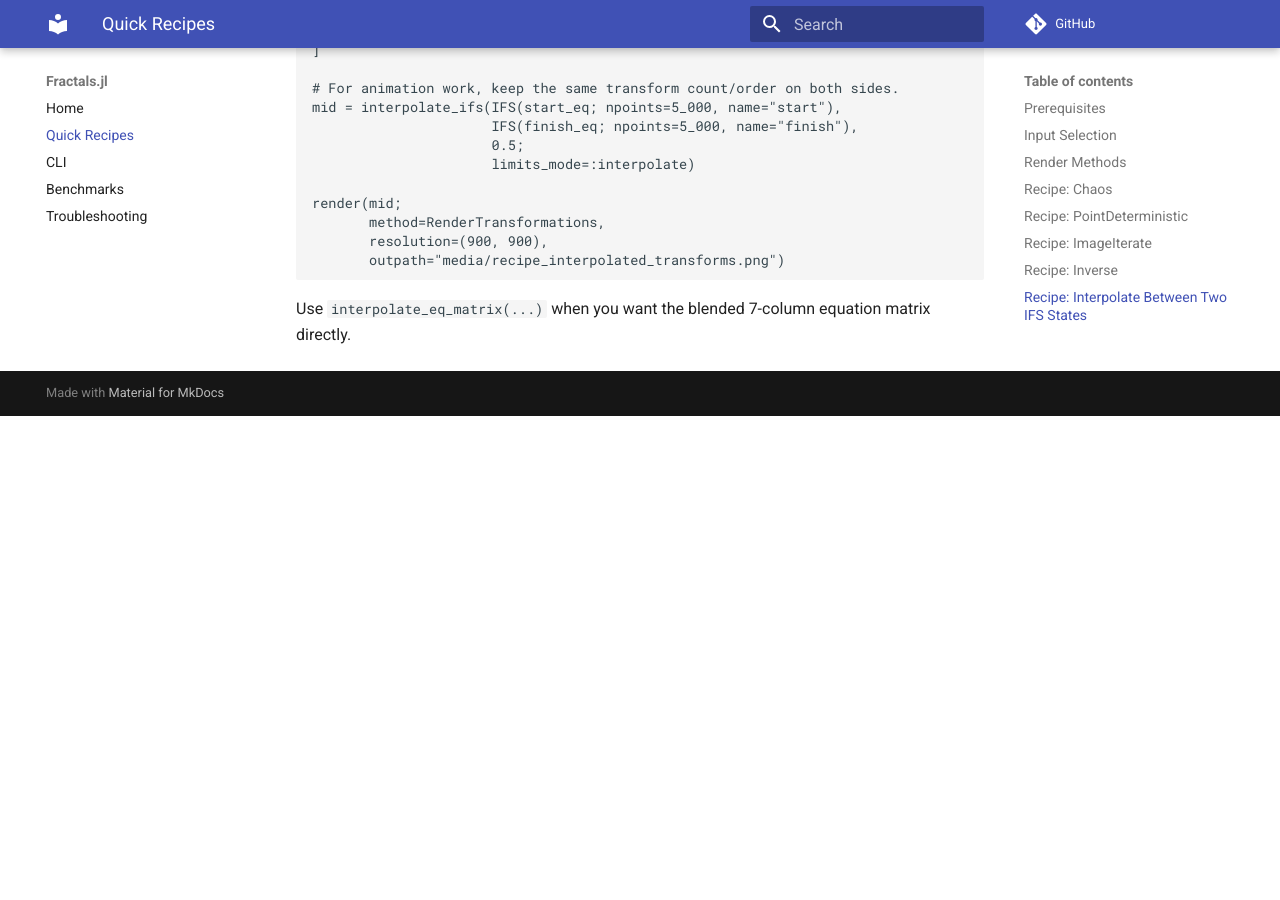
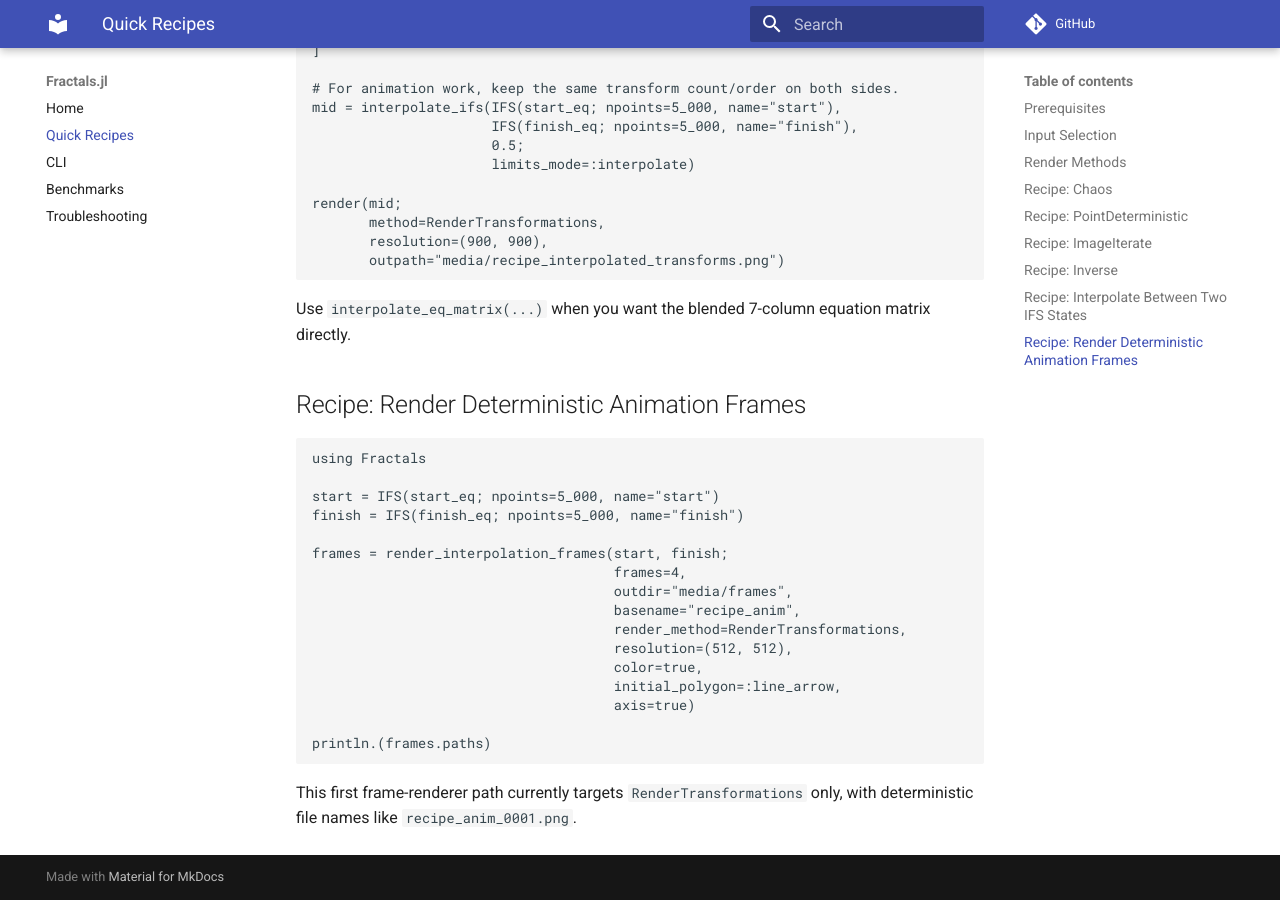
Before and after one commit to Harts-do-hard-things/fractals, an MkDocs documentation site: the page built from docs/quick-recipes.md, in a window 1280 px wide and 900 px high, scrolled down 2985 px. Built offline with MkDocs 1.6.1 and Material for MkDocs 9.7.7, drawn with Linux system fonts in a browser that asks for light colours; comment, search, counter and statistics services are not loaded; before the commit the page ends 3401 px from its top, so only the background shows below that.

Commit message:
Add interpolation frame renderer

````diff
--- a/docs/quick-recipes.md
+++ b/docs/quick-recipes.md
@@ -167,3 +167,26 @@ render(mid;
 ```
 
 Use `interpolate_eq_matrix(...)` when you want the blended 7-column equation matrix directly.
+
+## Recipe: Render Deterministic Animation Frames
+
+```julia
+using Fractals
+
+start = IFS(start_eq; npoints=5_000, name="start")
+finish = IFS(finish_eq; npoints=5_000, name="finish")
+
+frames = render_interpolation_frames(start, finish;
+                                     frames=4,
+                                     outdir="media/frames",
+                                     basename="recipe_anim",
+                                     render_method=RenderTransformations,
+                                     resolution=(512, 512),
+                                     color=true,
+                                     initial_polygon=:line_arrow,
+                                     axis=true)
+
+println.(frames.paths)
+```
+
+This first frame-renderer path currently targets `RenderTransformations` only, with deterministic file names like `recipe_anim_0001.png`.
````
Also changed, not shown: AGENTS.md (+1 -1 lines), CHANGELOG.md (+1 -0 lines), Fractals.jl/DOCUMENTATION.md (+19 -0 lines), README.md (+1 -0 lines), 3 other files.
